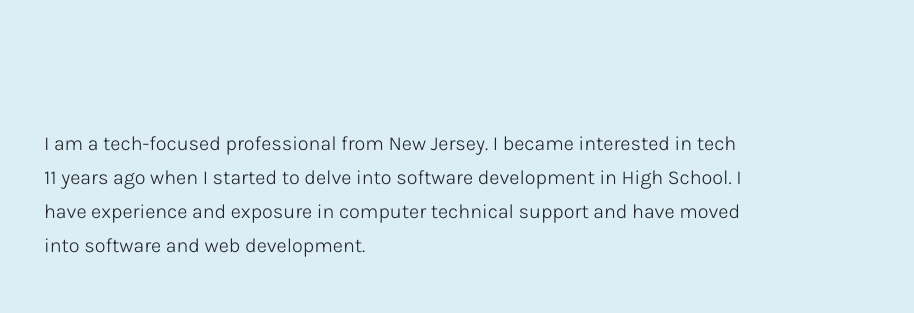
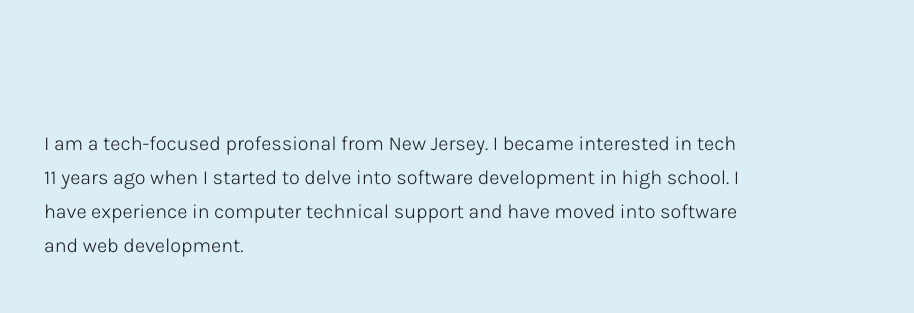
Before and after one commit to PatrickJoeNg/PatrickJoeNg.github.io, a website: page index.html in a window 1280 px wide. Shown: the part 1058-1371 px from the top of the page, 366-1280 px from the left. Drawn offline with Linux system fonts and the light colour scheme.

Commit message:
general text edits

```diff
--- a/index.html
+++ b/index.html
@@ -97,9 +97,8 @@
           <p class="lead">
             I am a tech-focused professional from New Jersey. I became
             interested in tech 11 years ago when I started to delve into
-            software development in High School. I have experience and exposure
-            in computer technical support and have moved into software and web
-            development.
+            software development in high school. I have experience in computer
+            technical support and have moved into software and web development.
           </p>
         </div>
       </div>
```
